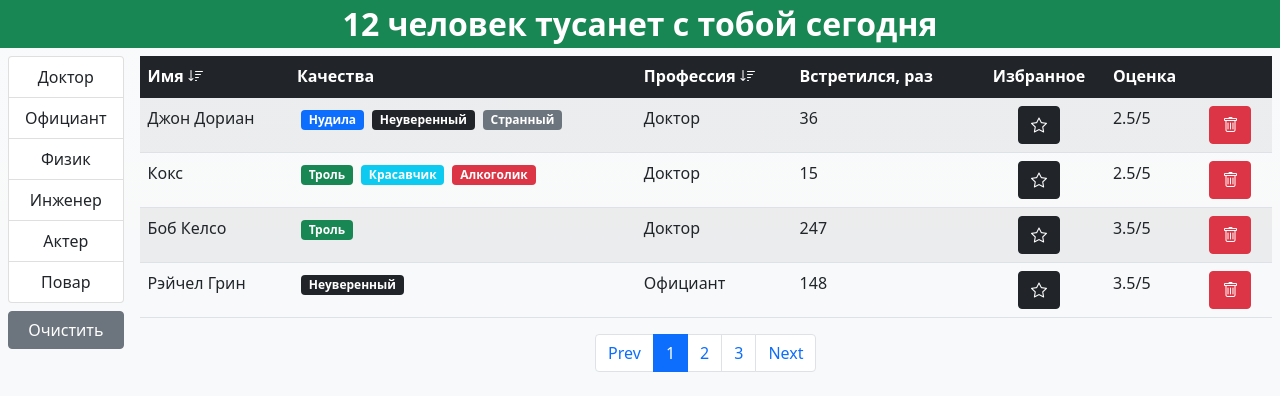
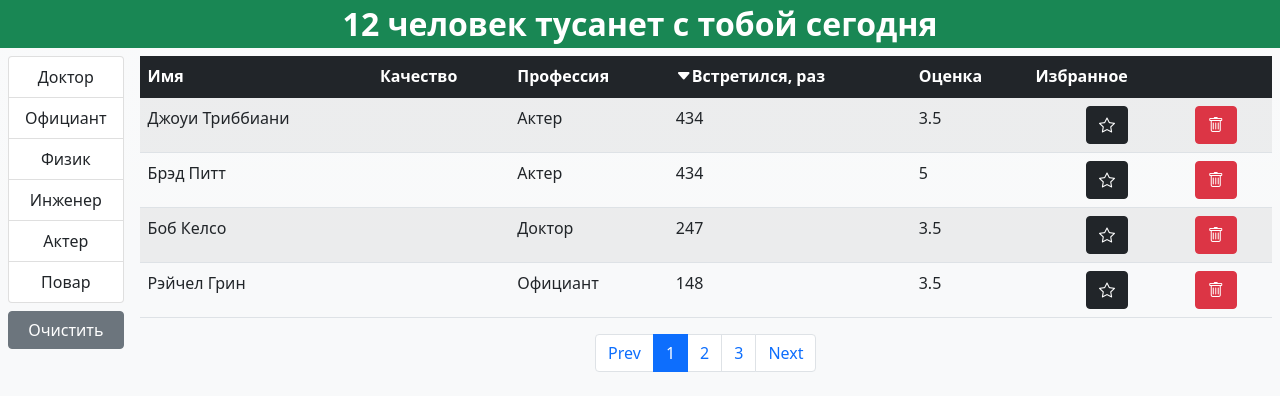
Before and after one commit to Cocaine-GG/vm-lesson, a React (Create React App) app: page / in a window 1280 px wide. Shown: the top 410 px of the page. Built offline with nearby package versions, Linux system fonts and the light colour scheme.

Commit message:
feat: Lesson 7 Task 1

```diff
--- a/package.json
+++ b/package.json
@@ -8,6 +8,7 @@
 		"@testing-library/user-event": "^12.8.3",
 		"bootstrap": "^5.1.0",
 		"bootstrap-icons": "^1.5.0",
+		"lodash": "^4.17.21",
 		"prop-types": "^15.7.2",
 		"react": "^17.0.2",
 		"react-dom": "^17.0.2",
--- a/src/components/app.jsx
+++ b/src/components/app.jsx
@@ -4,15 +4,16 @@ import { pagination, usersDataTransform } from '../utils'
 
 import PeopleCounter from './people-counter'
 import GroupList from './group-list'
-import UsersTable from './users-table'
+import Table from './table/table'
 import Pagination from './pagination'
 
 const App = () => {
-	const [users, setUsers] = useState(usersDataTransform(api.users.fetchAll()))
+	const initialUsers = usersDataTransform(api.users.fetchAll())
+	const [users, setUsers] = useState(initialUsers)
 	const [professions, setProfessions] = useState(null)
 	const [selectedProf, setSelectedProf] = useState()
 	const [currentPage, setCurrentPage] = useState(1)
-	const [sortBy, setSortBy] = useState({iter: null, order : ''})
+	const [sortBy, setSortBy] = useState({path: 'completedMeetings', order : 'desc'})
 	const handlerUserDelete = (id) =>
 		setUsers(users.filter((user) => user._id !== id))
 	const handlerUserFavorite = (id) =>
@@ -21,39 +22,28 @@ const App = () => {
 				user._id === id ? { ...user, status: !user.status } : { ...user }
 			)
 		)
-	const handlerUsersSort = (item) => {
-		const {order} = sortBy
-		if(order === '') {
-			setSortBy({iter:item, order: 'asc'})
-		}
-		if (order === 'asc'){
-			setSortBy({iter:item, order: 'desc'})
-		}
-		if (order === 'desc'){
-			setSortBy({iter:null, order: ''})
-		}
-	}
+	const handlerSort = (item) => setSortBy(item)
+
 	const handlerProfessionSelect = (item) =>
 		setSelectedProf(item) & setCurrentPage(1)
 	const clearFilter = () => setSelectedProf() & setCurrentPage(1)
 
-	console.log(users)
-	const usersFilter = selectedProf
+		const usersFilter = selectedProf
 		? users.filter(
 			(user) =>
 				JSON.stringify(user.profession) === JSON.stringify(selectedProf)
 		)
 		: users
 	const usersSorted = usersFilter.sort((a,b)=>{
-		const {iter, order} = sortBy
-		if(!iter || order === '') return
+		const {path, order} = sortBy
+		if(!path || order === '') return a
 		let currentEl = (order === 'asc') ? a : b
 		let nextEl = (order === 'asc') ? b : a
-		if(!isNaN(a[iter]) && !isNaN(b[iter])) return currentEl[iter] - nextEl[iter]
+		if(!isNaN(a[path]) && !isNaN(b[path])) return currentEl[path] - nextEl[path]
 
-		const [first, second] = iter.split('.')
+		const [first, second] = path.split('.')
 		if(!second) {
-			return currentEl[iter].localeCompare(nextEl[iter])
+			return currentEl[path].localeCompare(nextEl[path])
 		}else {
 			return currentEl[first][second].localeCompare(nextEl[first][second])
 		}
@@ -82,11 +72,12 @@ const App = () => {
 				)}
 				{usersLength > 0 && (
 					<div className="w-100 m-2">
-						<UsersTable
+						<Table
 							users={usersCrop}
 							onDeleteUser={handlerUserDelete}
 							onFavoriteUser={handlerUserFavorite}
-							onSort={handlerUsersSort}
+							selectedSort={sortBy}
+							onSort={handlerSort}
 						/>
 						<Pagination
 							setCurrentPage={setCurrentPage}
--- /dev/null
+++ b/src/components/table/table-body.jsx
@@ -0,0 +1,31 @@
+import React from 'react'
+import PropsTypes from 'prop-types'
+import _ from 'lodash'
+
+const TableBody = ({data, columns}) => {
+	const renderContent = (item,column) => {
+		if (columns[column].component){
+			const component = columns[column].component
+			if (typeof component === 'function'){
+				return component(item)
+			}
+			return component
+		}
+		return _.get(item,columns[column].path)
+	}
+	return (
+		<tbody>
+		{data.map((item) => <tr key={item._id}>
+			{Object.keys(columns).map(column=><td key={column}>
+				{renderContent(item,column)}
+			</td>)}
+		</tr>)}
+		</tbody>
+	)
+}
+
+TableBody.propTypes={
+	data: PropsTypes.array.isRequired,
+	columns: PropsTypes.object.isRequired
+}
+export default TableBody
--- /dev/null
+++ b/src/components/table/table-header.jsx
@@ -0,0 +1,32 @@
+import React from 'react'
+import PropTypes from 'prop-types'
+
+const TableHeader = ({selectedSort,onSort,columns}) => {
+	const {order,path} = selectedSort
+	const handlerSort = (item) => {
+		path === item
+			? onSort({...selectedSort, order: order === 'asc' ? 'desc':'asc'})
+			: onSort({path:item, order: 'asc'})
+	}
+	return (
+		<thead className="table-dark">
+		<tr>
+			{Object.keys(columns).map(column => <th
+				key={column}
+				{...{role:columns[column].path && 'button'}}
+				onClick={columns[column].path ? ()=>handlerSort(columns[column].path) : undefined}>
+				{(columns[column].path === path && order === 'desc') && <i className="bi bi-caret-down-fill"/>}
+				{(columns[column].path === path && order === 'asc') && <i className="bi bi-caret-up-fill"/>}
+				{columns[column].name}
+			</th>)}
+		</tr>
+		</thead>
+	)
+}
+
+TableHeader.propTypes = {
+	selectedSort: PropTypes.object.isRequired,
+	onSort: PropTypes.func.isRequired,
+	columns: PropTypes.object.isRequired
+}
+export default TableHeader
--- /dev/null
+++ b/src/components/table/table.jsx
@@ -0,0 +1,35 @@
+import React from 'react'
+import PropTypes from 'prop-types'
+import TableHeader from './table-header'
+import TableBody from './table-body'
+import FavoriteBtn from '../favorite-btn'
+
+const Table = ({ users, selectedSort,onSort, onFavoriteUser, onDeleteUser }) => {
+	const columns = {
+		name : {path: 'name', name: 'Имя'},
+		qualities: {name: 'Качество'},
+		profession: {path: 'profession.name', name: 'Профессия'},
+		completedMeetings: {path: 'completedMeetings', name: 'Встретился, раз'},
+		rate: {path: 'rate', name: 'Оценка'},
+		status: {path: 'status', name: 'Избранное', component: user => <FavoriteBtn status={user.status} id={user._id} onFavoriteUser={onFavoriteUser} />},
+		delete: { component: user => <button onClick={() => onDeleteUser(user._id)} className="btn btn-danger">
+				<i className="bi bi-trash" />
+			</button>}
+	}
+	return (
+		<table className="table table-striped">
+			<TableHeader {...{selectedSort, onSort,columns}} />
+			<TableBody {...{columns,data:users,onFavoriteUser, onDeleteUser}}	/>
+		</table>
+	)
+}
+
+Table.propTypes = {
+	users: PropTypes.array.isRequired,
+	selectedSort: PropTypes.object.isRequired,
+	onSort: PropTypes.func.isRequired,
+	onFavoriteUser: PropTypes.func.isRequired,
+	onDeleteUser: PropTypes.func.isRequired
+}
+
+export default Table
--- a/src/components/user-row.jsx
+++ /dev/null
@@ -1,37 +0,0 @@
-import React from 'react'
-import FavoriteBtn from './favorite-btn'
-import PropTypes from 'prop-types'
-import Badge from './badge'
-
-const UserRow = ({ user, onFavoriteUser, onDeleteUser }) => {
-	const { name, profession, completedMeetings, status, rate, _id } = user
-	return (
-		<tr>
-			<td>{name}</td>
-			<td>
-				{user.qualities.map((quality) => (
-					<Badge key={user._id + quality.name} quality={quality} />
-				))}
-			</td>
-			<td>{profession.name}</td>
-			<td>{completedMeetings}</td>
-			<td>
-				<FavoriteBtn status={status} id={_id} onFavoriteUser={onFavoriteUser} />
-			</td>
-			<td>{rate}/5</td>
-			<td>
-				<button onClick={() => onDeleteUser(_id)} className="btn btn-danger">
-					<i className="bi bi-trash" />
-				</button>
-			</td>
-		</tr>
-	)
-}
-
-UserRow.propTypes = {
-	user: PropTypes.object.isRequired,
-	onFavoriteUser: PropTypes.func.isRequired,
-	onDeleteUser: PropTypes.func.isRequired
-}
-
-export default UserRow
--- a/src/components/users-table.jsx
+++ /dev/null
@@ -1,42 +0,0 @@
-import React from 'react'
-import PropTypes from 'prop-types'
-import UserRow from './user-row'
-
-const UsersTable = ({ users, onDeleteUser, onFavoriteUser, onSort }) => {
-	return (
-		<table className="table table-striped">
-			<thead className="table-dark">
-				<tr>
-					<th role="button" onClick={()=>onSort('name')}>Имя <i className="bi bi-sort-down"></i></th>
-					<th>Качества</th>
-					<th role="button" onClick={()=>onSort('profession.name')}>Профессия <i className="bi bi-sort-down"></i></th>
-					<th role="button" onClick={()=>onSort('completedMeetings')}>Встретился, раз</th>
-					<th role="button" onClick={()=>onSort('status')} className="text-center">Избранное</th>
-					<th role="button" onClick={()=>onSort('rate')}>Оценка</th>
-					<th />
-				</tr>
-			</thead>
-			<tbody>
-				{users.map((user) => {
-					return (
-						<UserRow
-							key={user._id}
-							user={user}
-							onDeleteUser={onDeleteUser}
-							onFavoriteUser={onFavoriteUser}
-						/>
-					)
-				})}
-			</tbody>
-		</table>
-	)
-}
-
-UsersTable.propTypes = {
-	users: PropTypes.array.isRequired,
-	onDeleteUser: PropTypes.func.isRequired,
-	onFavoriteUser: PropTypes.func.isRequired,
-	onSort: PropTypes.func.isRequired
-}
-
-export default UsersTable
```
Also changed, not shown: src/components/table.jsx (deleted, +0 -48 lines), 2 other files (tests, documents, lock files or other folders).
